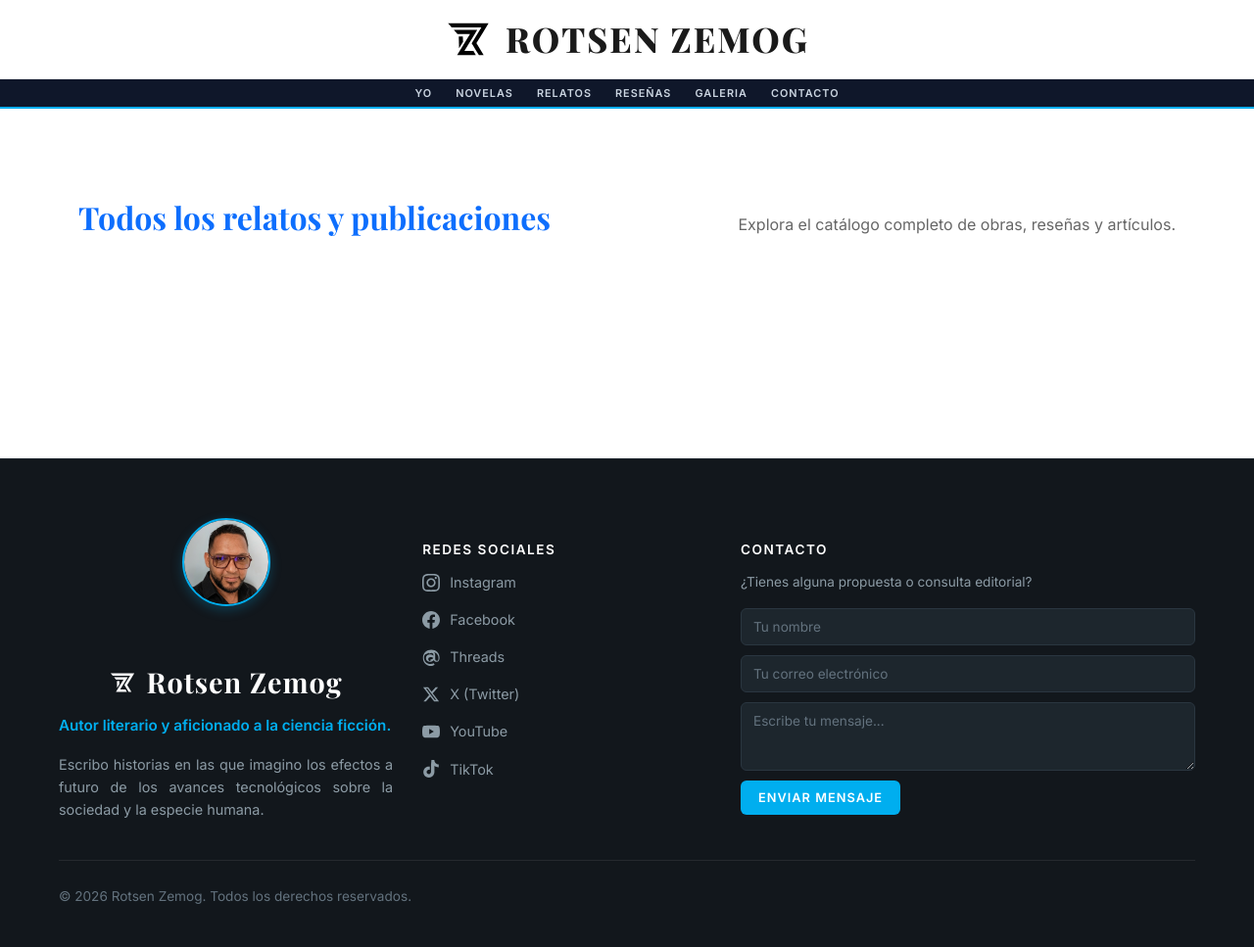
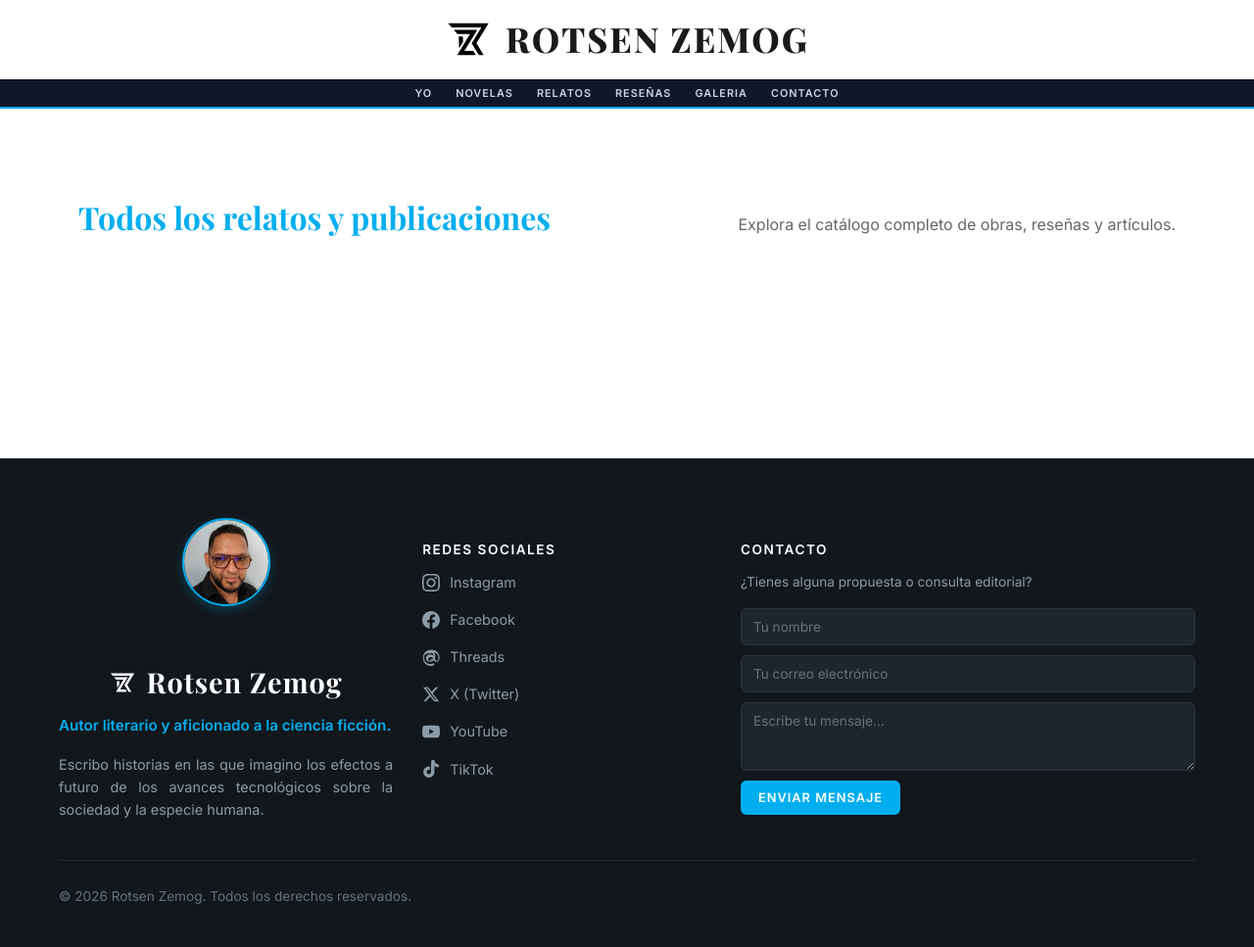
Before and after one commit to rotsenzemog/rotsenzemog.github.io, a Jekyll site: the page built from pages/blog.md, in a window 1280 px wide. Shown: the whole page at 98% size. Built offline with Jekyll 4.4.1, drawn with Linux system fonts in a browser that asks for light colours.

Commit message:
Change header color from #0d6efd to #00aeef

```diff
--- a/assets/css/main.css
+++ b/assets/css/main.css
@@ -962,7 +962,7 @@ p:last-child {
    ========================================== */
 
 h1, h2, h3, h4, h5, h6 {
-  color: var(--accent-color, #0d6efd); /* Aplica el azul de los detalles de la web */
+  color: var(--accent-color, #00aeef); /* Aplica el azul de los detalles de la web */
   font-family: var(--font-serif);      /* O la tipografía primaria de tus títulos */
   margin-top: 1.8em;                   /* Espacio superior para separarlo del párrafo previo */
   margin-bottom: 0.8em;                /* Espacio inferior antes de su propio párrafo */
```
